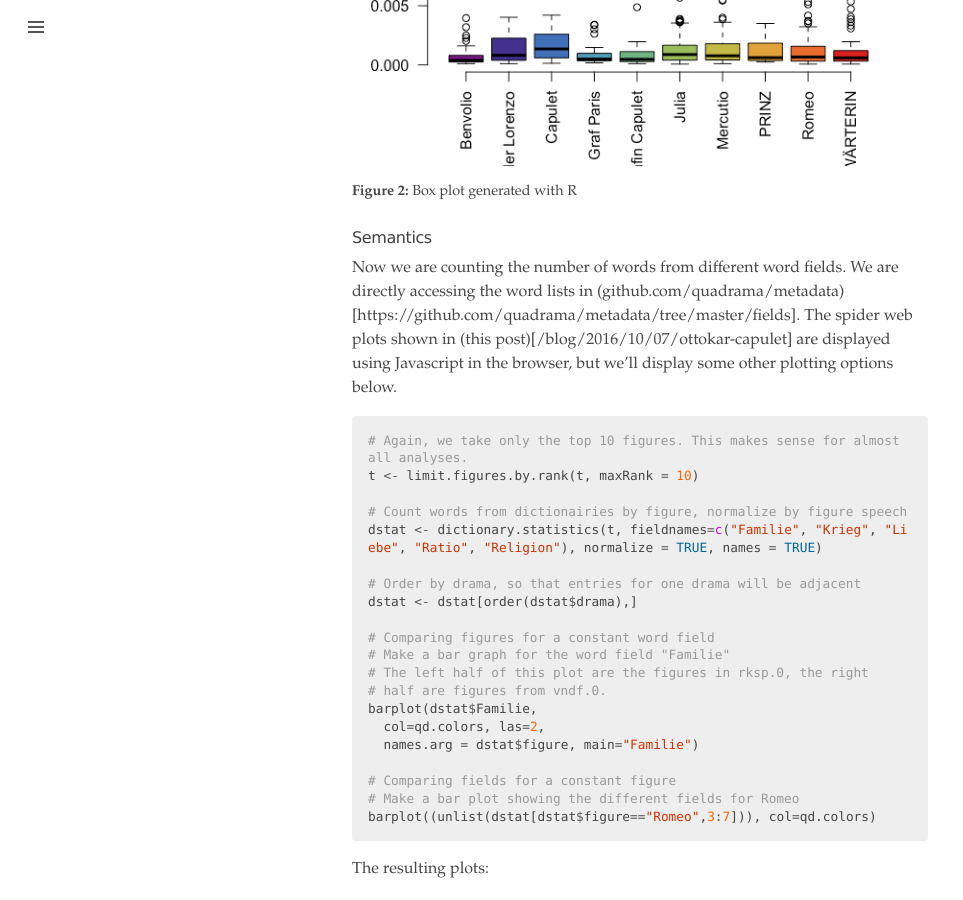
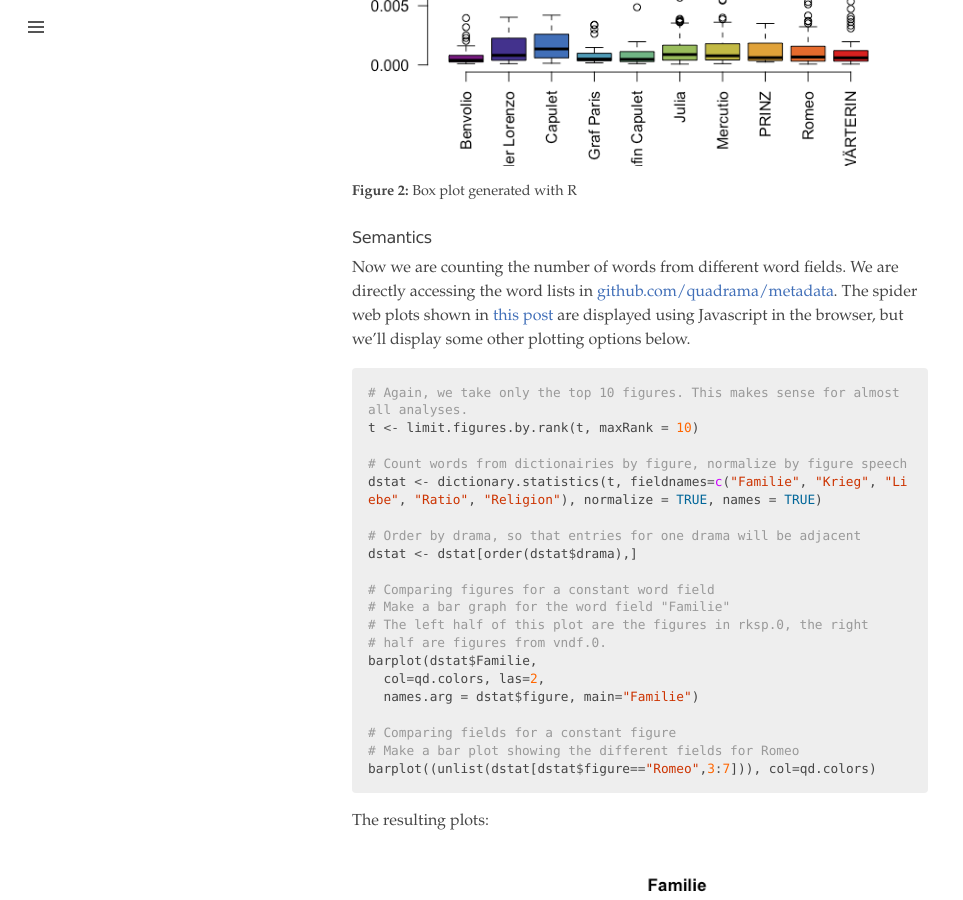
Before and after one commit to quadrama/quadrama.github.io, a Jekyll site: the page built from _posts/2016-10-21-analysing-speech.md, in a window 1280 px wide and 900 px high, scrolled down 5549 px. Shown: the whole window, without its empty margins (0-963 px from the left). Built offline with Jekyll 4.4.1, drawn with Linux system fonts in a browser that asks for light colours; nearby versions of some CDN libraries; library files that are not in the unit come from our copies.

Commit message:
fixed links

````diff
--- a/_posts/2016-10-21-analysing-speech.md
+++ b/_posts/2016-10-21-analysing-speech.md
@@ -279,7 +279,8 @@ We will restrict this analysis to the top-10 figures within one drama, `vndf.0`.
 
 ### Semantics
 
-Now we are counting the number of words from different word fields. We are directly accessing the word lists in (github.com/quadrama/metadata)[https://github.com/quadrama/metadata/tree/master/fields]. The spider web plots shown in (this post)[{{site.url}}/blog/2016/10/07/ottokar-capulet] are displayed using Javascript in the browser, but we'll display some other plotting options below.
+Now we are counting the number of words from different word fields. We are directly accessing the word lists in [github.com/quadrama/metadata](https://github.com/quadrama/metadata/tree/master/fields). The spider web plots shown in [this post]({{site.url}}{% post_url 2016-10-07-ottokar-capulet %}) are displayed using Javascript in the browser, but we'll display some other plotting options below.
+
 
 ```R
 # Again, we take only the top 10 figures. This makes sense for almost all analyses.
````
